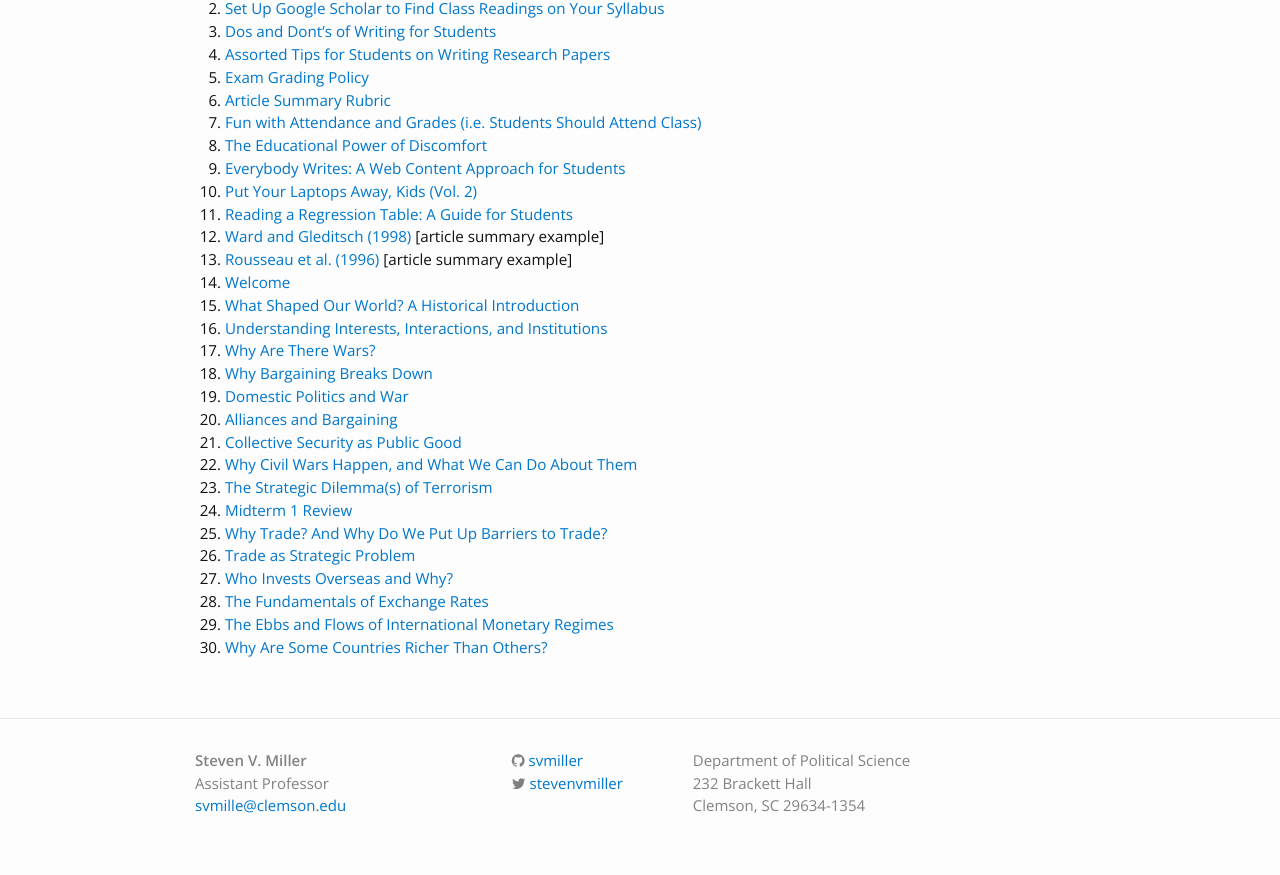
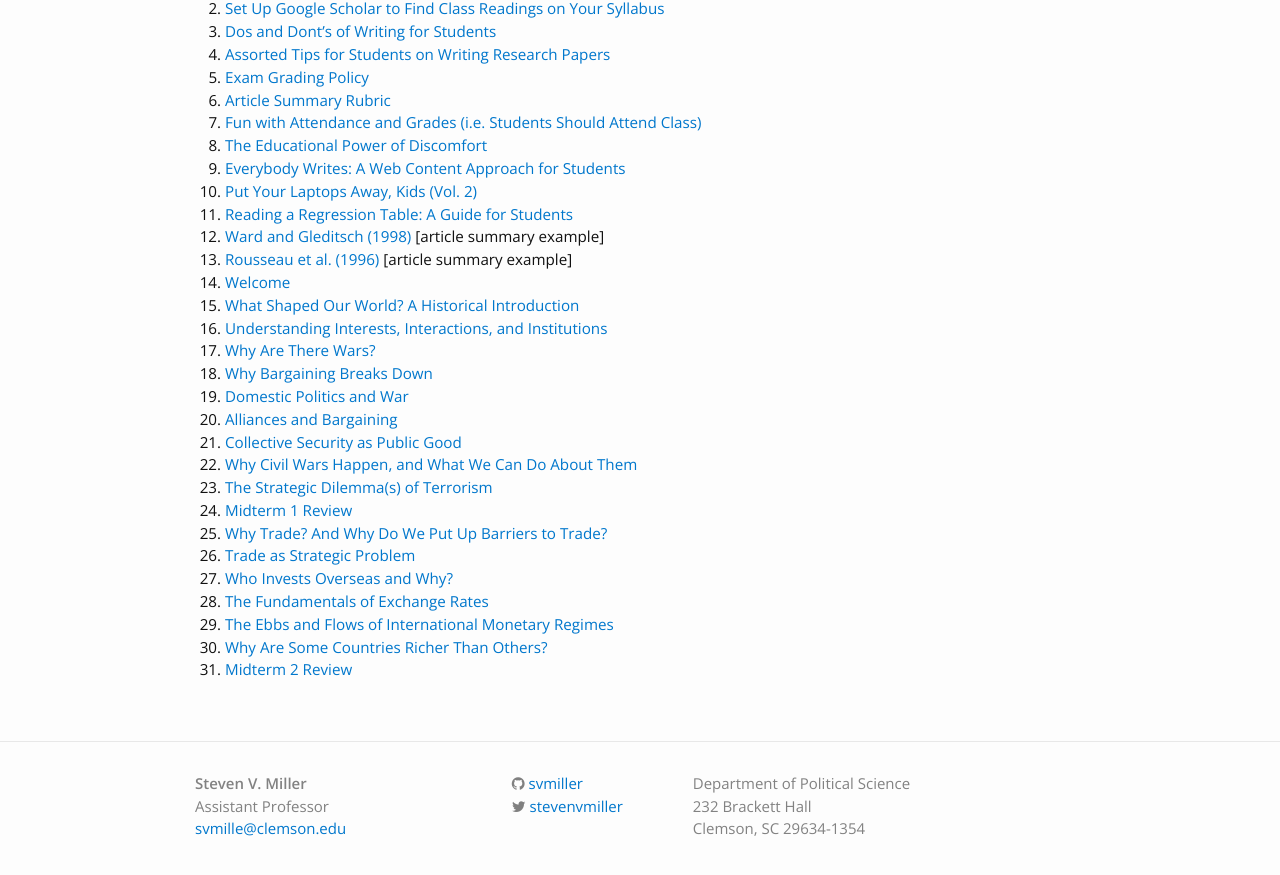
Before and after one commit to svmiller/svmiller.github.io, a Jekyll site: the page built from teaching/posc-1020.md, in a window 1280 px wide and 900 px high, scrolled down 858 px. Shown: the top 875 px of the window. Built offline with Jekyll 4.4.1, drawn with Linux system fonts in a browser that asks for light colours; nearby versions of some CDN libraries; some web fonts are replaced.

Commit message:
add midterm 2 review for posc 1020 students who I'm not sure are actually watching me commit this to Github.

```diff
--- a/teaching/posc-1020.md
+++ b/teaching/posc-1020.md
@@ -40,3 +40,4 @@
 28. [The Fundamentals of Exchange Rates](https://www.dropbox.com/s/7duojm1z99iti8h/posc1020-lecture-monetary-relations-1.pdf?dl=0)
 29. [The Ebbs and Flows of International Monetary Regimes](https://www.dropbox.com/s/2qsfkdqdubc3tzo/posc1020-lecture-monetary-relations-2.pdf?dl=0)
 30. [Why Are Some Countries Richer Than Others?](https://www.dropbox.com/s/1558wjyaq5wwtb9/posc1020-lecture-development-1.pdf?dl=0)
+31. [Midterm 2 Review](https://www.dropbox.com/s/mg0qj0z1s1iqu94/posc1020-lecture-midterm2-review.pdf?dl=0)
```
